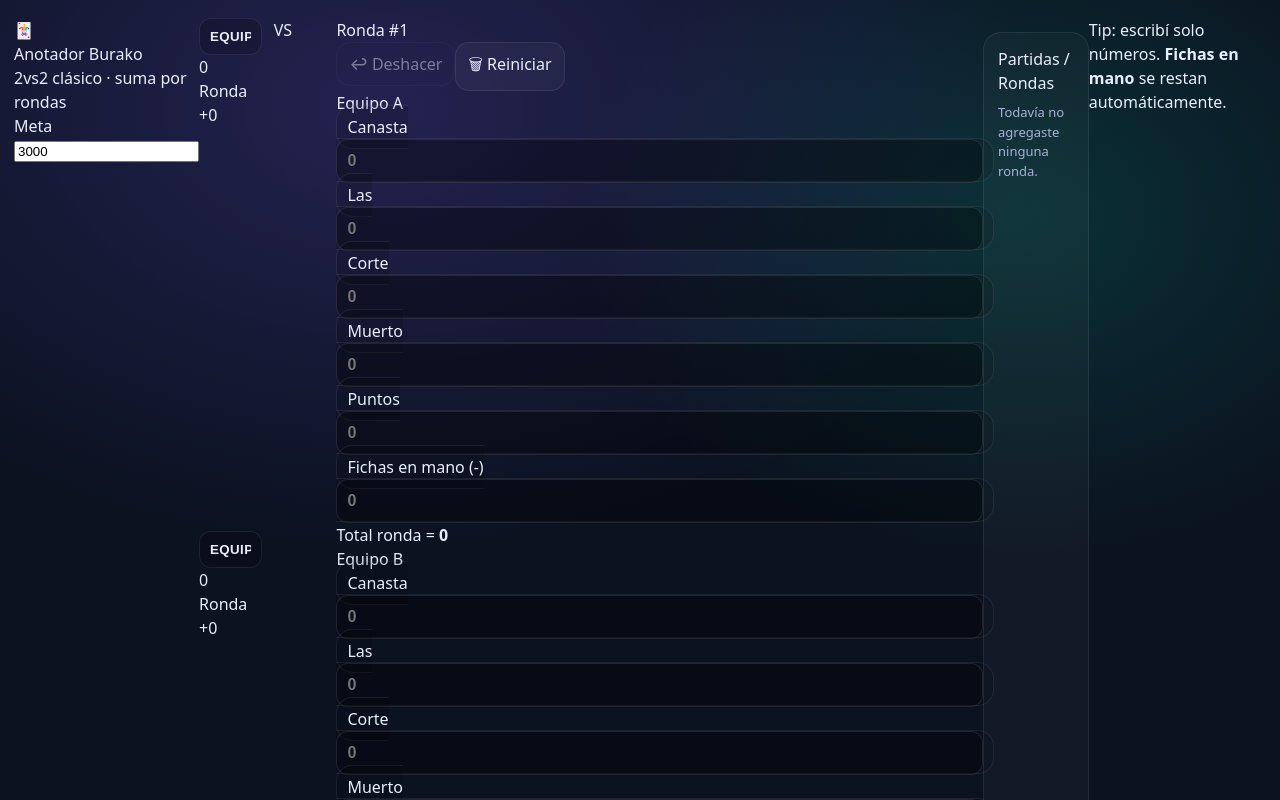
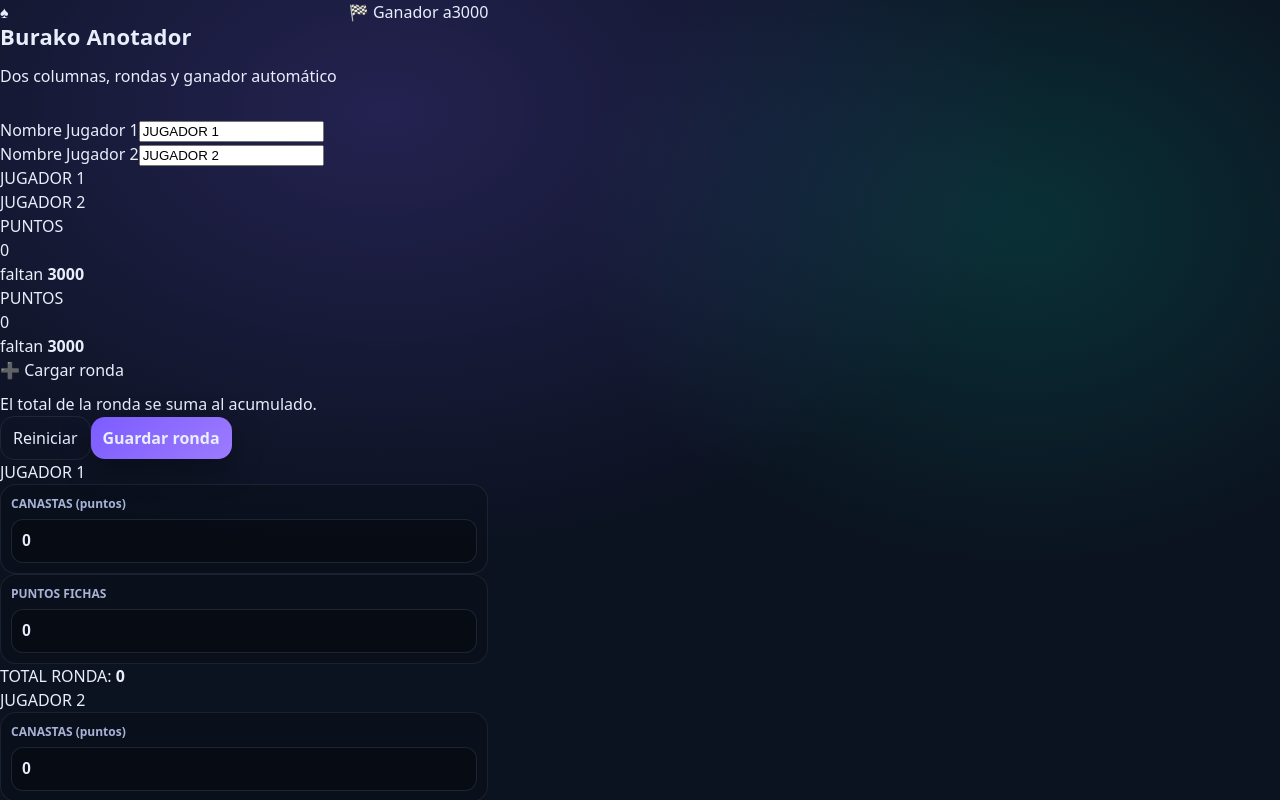
Before and after one commit to polohkshub/burako-anotador, a React (Vite) app: page / in a window 1280 px wide. Shown: the top 800 px of the page. Built offline with nearby package versions, Linux system fonts and the light colour scheme.

Commit message:
Update App.jsx

```diff
--- a/src/App.jsx
+++ b/src/App.jsx
@@ -1,314 +1,320 @@
-import { useEffect, useMemo, useState } from "react";
+import React, { useMemo, useState } from "react";
 import "./App.css";
 
-const GOAL_DEFAULT = 3000;
+const GOAL = 3000;
 
-function n(v) {
-  const x = Number(v);
-  return Number.isFinite(x) ? x : 0;
+const emptyRound = () => ({
+  j1: { canastas: 0, puntosFichas: 0 },
+  j2: { canastas: 0, puntosFichas: 0 },
+});
+
+function clampNumber(v) {
+  const n = Number(v);
+  if (Number.isNaN(n)) return 0;
+  return n;
 }
 
-function sumRound(r) {
-  // canasta + las + corte + muerto + puntos - fichasMano
-  return (
-    n(r.canasta) +
-    n(r.las) +
-    n(r.corte) +
-    n(r.muerto) +
-    n(r.puntos) -
-    n(r.fichasMano)
-  );
-}
-
-function format(num) {
-  try {
-    return new Intl.NumberFormat("es-AR").format(num);
-  } catch {
-    return String(num);
-  }
+function calcRoundTotal(player) {
+  // total por ronda = canastas + puntos fichas
+  return clampNumber(player.canastas) + clampNumber(player.puntosFichas);
 }
 
 export default function App() {
-  const [goal, setGoal] = useState(GOAL_DEFAULT);
+  const [player1Name, setPlayer1Name] = useState("JUGADOR 1");
+  const [player2Name, setPlayer2Name] = useState("JUGADOR 2");
 
-  // 2vs2 clásico
-  const [leftName, setLeftName] = useState("Equipo A");
-  const [rightName, setRightName] = useState("Equipo B");
+  const [round, setRound] = useState(emptyRound());
+  const [rounds, setRounds] = useState([]); // historial
 
-  const [round, setRound] = useState(1);
+  const totals = useMemo(() => {
+    let j1 = 0;
+    let j2 = 0;
 
-  const [A, setA] = useState({
-    canasta: "",
-    las: "",
-    corte: "",
-    muerto: "",
-    puntos: "",
-    fichasMano: "",
-  });
-
-  const [B, setB] = useState({
-    canasta: "",
-    las: "",
-    corte: "",
-    muerto: "",
-    puntos: "",
-    fichasMano: "",
-  });
-
-  const [totalA, setTotalA] = useState(0);
-  const [totalB, setTotalB] = useState(0);
-
-  const [history, setHistory] = useState([]); // guarda rondas
-
-  const roundTotalA = useMemo(() => sumRound(A), [A]);
-  const roundTotalB = useMemo(() => sumRound(B), [B]);
-
-  const winner =
-    totalA >= goal && totalB >= goal
-      ? "EMPATE"
-      : totalA >= goal
-      ? leftName
-      : totalB >= goal
-      ? rightName
-      : null;
-
-  useEffect(() => {
-    if (!winner) return;
-    // alerta simple para celu
-    setTimeout(() => {
-      alert(`🏆 Ganó ${winner} 🎉\n\nMarcador:\n${leftName}: ${format(totalA)}\n${rightName}: ${format(totalB)}`);
-    }, 100);
-    // eslint-disable-next-line react-hooks/exhaustive-deps
-  }, [winner]);
-
-  function setField(setter, key, value) {
-    // permite vacío o números
-    if (value === "") {
-      setter((p) => ({ ...p, [key]: "" }));
-      return;
-    }
-    // permitir negativos por si alguien quiere
-    const cleaned = value.replace(",", ".");
-    if (/^-?\d*\.?\d*$/.test(cleaned)) {
-      setter((p) => ({ ...p, [key]: cleaned }));
-    }
+    for (const r of rounds) {
+      j1 += r.j1.total;
+      j2 += r.j2.total;
     }
 
-  function clearInputs() {
-    setA({
-      canasta: "",
-      las: "",
-      corte: "",
-      muerto: "",
-      puntos: "",
-      fichasMano: "",
-    });
-    setB({
-      canasta: "",
-      las: "",
-      corte: "",
-      muerto: "",
-      puntos: "",
-      fichasMano: "",
-    });
+    return { j1, j2 };
+  }, [rounds]);
+
+  const winner = useMemo(() => {
+    const w1 = totals.j1 >= GOAL;
+    const w2 = totals.j2 >= GOAL;
+
+    if (w1 && w2) {
+      if (totals.j1 === totals.j2) return { tie: true };
+      return totals.j1 > totals.j2
+        ? { name: player1Name, score: totals.j1 }
+        : { name: player2Name, score: totals.j2 };
+    }
+
+    if (w1) return { name: player1Name, score: totals.j1 };
+    if (w2) return { name: player2Name, score: totals.j2 };
+    return null;
+  }, [totals, player1Name, player2Name]);
+
+  const currentRoundTotals = useMemo(() => {
+    const j1Total = calcRoundTotal(round.j1);
+    const j2Total = calcRoundTotal(round.j2);
+    return { j1Total, j2Total };
+  }, [round]);
+
+  function updateRound(side, field, value) {
+    setRound((prev) => ({
+      ...prev,
+      [side]: {
+        ...prev[side],
+        [field]: value,
+      },
+    }));
   }
 
   function addRound() {
-    const addA = roundTotalA;
-    const addB = roundTotalB;
+    const j1 = {
+      canastas: clampNumber(round.j1.canastas),
+      puntosFichas: clampNumber(round.j1.puntosFichas),
+    };
+    const j2 = {
+      canastas: clampNumber(round.j2.canastas),
+      puntosFichas: clampNumber(round.j2.puntosFichas),
+    };
 
-    const nextTotalA = totalA + addA;
-    const nextTotalB = totalB + addB;
+    const newRound = {
+      id: crypto?.randomUUID?.() ?? String(Date.now()),
+      date: new Date().toISOString(),
+      j1: { ...j1, total: calcRoundTotal(j1) },
+      j2: { ...j2, total: calcRoundTotal(j2) },
+    };
 
-    setHistory((h) => [
-      {
-        round,
-        A: addA,
-        B: addB,
-        totalA: nextTotalA,
-        totalB: nextTotalB,
-      },
-      ...h,
-    ]);
-
-    setTotalA(nextTotalA);
-    setTotalB(nextTotalB);
-
-    setRound((r) => r + 1);
-    clearInputs();
+    setRounds((prev) => [newRound, ...prev]);
+    setRound(emptyRound());
   }
 
-  function undoLast() {
-    if (history.length === 0) return;
-    const [last, ...rest] = history;
-    // volvemos al total anterior
-    const prevTotalA = totalA - last.A;
-    const prevTotalB = totalB - last.B;
-    setTotalA(prevTotalA);
-    setTotalB(prevTotalB);
-    setHistory(rest);
-    setRound((r) => Math.max(1, r - 1));
+  function removeRound(id) {
+    setRounds((prev) => prev.filter((r) => r.id !== id));
   }
 
   function resetAll() {
-    if (!confirm("¿Reiniciar todo el anotador?")) return;
-    setTotalA(0);
-    setTotalB(0);
-    setHistory([]);
-    setRound(1);
-    clearInputs();
+    if (!confirm("¿Seguro que querés reiniciar todo?")) return;
+    setRounds([]);
+    setRound(emptyRound());
   }
 
   return (
-    <div className="page">
-      <header className="topbar">
+    <div className="app">
+      <header className="header">
         <div className="brand">
-          <div className="logo">🃏</div>
+          <div className="logo">♠</div>
           <div>
-            <div className="title">Anotador Burako</div>
-            <div className="subtitle">2vs2 clásico · suma por rondas</div>
+            <h1>Burako Anotador</h1>
+            <p>Dos columnas, rondas y ganador automático</p>
           </div>
         </div>
 
         <div className="goal">
-          <span className="goalLabel">Meta</span>
-          <input
-            className="goalInput"
-            value={goal}
-            onChange={(e) => setGoal(n(e.target.value))}
-            inputMode="numeric"
-          />
+          <span className="pill">🏁 Ganador a</span>
+          <span className="goalNumber">{GOAL}</span>
         </div>
       </header>
 
-      <section className="scoreboard">
-        <div className={`scoreCard ${winner === leftName ? "win" : ""}`}>
+      {winner && (
+        <div className="winnerCard">
+          {winner.tie ? (
+            <>
+              <div className="winnerTitle">🤝 ¡Empate!</div>
+              <div className="winnerText">
+                Los dos llegaron a {GOAL}. Esto se pone picante 😏
+              </div>
+            </>
+          ) : (
+            <>
+              <div className="winnerTitle">🏆 ¡GANADOR!</div>
+              <div className="winnerName">{winner.name}</div>
+              <div className="winnerText">Llegó a {winner.score} puntos</div>
+            </>
+          )}
+        </div>
+      )}
+
+      <section className="names">
+        <div className="nameBox">
+          <label>Nombre Jugador 1</label>
           <input
-            className="teamName"
-            value={leftName}
-            onChange={(e) => setLeftName(e.target.value)}
+            value={player1Name}
+            onChange={(e) => setPlayer1Name(e.target.value)}
+            placeholder="Jugador 1"
           />
-          <div className="bigScore">{format(totalA)}</div>
-          <div className="smallInfo">Ronda +{format(roundTotalA)}</div>
         </div>
-
-        <div className="vs">VS</div>
-
-        <div className={`scoreCard ${winner === rightName ? "win" : ""}`}>
+        <div className="nameBox">
+          <label>Nombre Jugador 2</label>
           <input
-            className="teamName"
-            value={rightName}
-            onChange={(e) => setRightName(e.target.value)}
+            value={player2Name}
+            onChange={(e) => setPlayer2Name(e.target.value)}
+            placeholder="Jugador 2"
           />
-          <div className="bigScore">{format(totalB)}</div>
-          <div className="smallInfo">Ronda +{format(roundTotalB)}</div>
         </div>
       </section>
 
-      <section className="panel">
-        <div className="panelHeader">
-          <div className="panelTitle">Ronda #{round}</div>
-          <div className="panelActions">
-            <button className="btn ghost" onClick={undoLast} disabled={history.length === 0}>
-              ↩ Deshacer
+      <section className="board">
+        <div className="colHead">
+          <div className="colTitle">{player1Name}</div>
+          <div className="colTitle">{player2Name}</div>
+        </div>
+
+        <div className="scoreRow">
+          <div className="scoreBox">
+            <div className="scoreLabel">PUNTOS</div>
+            <div className="scoreValue">{totals.j1}</div>
+            <div className="scoreSub">
+              faltan <b>{Math.max(0, GOAL - totals.j1)}</b>
+            </div>
+          </div>
+
+          <div className="scoreBox">
+            <div className="scoreLabel">PUNTOS</div>
+            <div className="scoreValue">{totals.j2}</div>
+            <div className="scoreSub">
+              faltan <b>{Math.max(0, GOAL - totals.j2)}</b>
+            </div>
+          </div>
+        </div>
+
+        <div className="roundCard">
+          <div className="roundHeader">
+            <div>
+              <div className="roundTitle">➕ Cargar ronda</div>
+              <div className="roundHint">
+                El total de la ronda se suma al acumulado.
+              </div>
+            </div>
+
+            <div className="roundButtons">
+              <button className="btn ghost" onClick={resetAll}>
+                Reiniciar
               </button>
-            <button className="btn danger" onClick={resetAll}>
-              🗑 Reiniciar
+              <button className="btn primary" onClick={addRound}>
+                Guardar ronda
               </button>
             </div>
           </div>
 
           <div className="grid2">
-          <TeamForm
-            title={leftName}
-            data={A}
-            onChange={(key, value) => setField(setA, key, value)}
-          />
-          <TeamForm
-            title={rightName}
-            data={B}
-            onChange={(key, value) => setField(setB, key, value)}
+            <div className="playerCard">
+              <div className="playerCardTitle">{player1Name}</div>
+
+              <div className="field">
+                <label>CANASTAS (puntos)</label>
+                <input
+                  type="number"
+                  value={round.j1.canastas}
+                  onChange={(e) => updateRound("j1", "canastas", e.target.value)}
                 />
               </div>
 
-        <div className="footerActions">
-          <button className="btn primary" onClick={addRound}>
-            ➕ Agregar ronda (sumar al total)
-          </button>
+              <div className="field">
+                <label>PUNTOS FICHAS</label>
+                <input
+                  type="number"
+                  value={round.j1.puntosFichas}
+                  onChange={(e) =>
+                    updateRound("j1", "puntosFichas", e.target.value)
+                  }
+                />
               </div>
-      </section>
+
+              <div className="totalLine">
+                TOTAL RONDA: <b>{currentRoundTotals.j1Total}</b>
+              </div>
+            </div>
+
+            <div className="playerCard">
+              <div className="playerCardTitle">{player2Name}</div>
+
+              <div className="field">
+                <label>CANASTAS (puntos)</label>
+                <input
+                  type="number"
+                  value={round.j2.canastas}
+                  onChange={(e) => updateRound("j2", "canastas", e.target.value)}
+                />
+              </div>
+
+              <div className="field">
+                <label>PUNTOS FICHAS</label>
+                <input
+                  type="number"
+                  value={round.j2.puntosFichas}
+                  onChange={(e) =>
+                    updateRound("j2", "puntosFichas", e.target.value)
+                  }
+                />
+              </div>
+
+              <div className="totalLine">
+                TOTAL RONDA: <b>{currentRoundTotals.j2Total}</b>
+              </div>
+            </div>
+          </div>
+        </div>
 
         <section className="history">
-        <div className="historyTitle">Partidas / Rondas</div>
-
-        {history.length === 0 ? (
-          <div className="empty">Todavía no agregaste ninguna ronda.</div>
-        ) : (
-          <div className="historyList">
-            {history.map((h) => (
-              <div className="historyRow" key={h.round}>
-                <div className="historyRound">Ronda {h.round}</div>
-                <div className="historyCols">
-                  <div className="historyCol">
-                    <div className="pill">{leftName}</div>
-                    <div className="delta">+{format(h.A)}</div>
-                    <div className="tot">Total: {format(h.totalA)}</div>
-                  </div>
-                  <div className="historyCol">
-                    <div className="pill">{rightName}</div>
-                    <div className="delta">+{format(h.B)}</div>
-                    <div className="tot">Total: {format(h.totalB)}</div>
+          <div className="historyHeader">
+            <h2>📜 Rondas</h2>
+            <div className="small">
+              {rounds.length} {rounds.length === 1 ? "ronda" : "rondas"}
             </div>
           </div>
+
+          {rounds.length === 0 ? (
+            <div className="empty">Todavía no hay rondas guardadas.</div>
+          ) : (
+            <div className="roundList">
+              {rounds.map((r, idx) => (
+                <div className="roundItem" key={r.id}>
+                  <div className="roundIndex">#{rounds.length - idx}</div>
+
+                  <div className="roundCols">
+                    <div className="roundCol">
+                      <div className="roundColName">{player1Name}</div>
+                      <div className="roundStat">
+                        Canastas: <b>{r.j1.canastas}</b>
+                      </div>
+                      <div className="roundStat">
+                        Fichas: <b>{r.j1.puntosFichas}</b>
+                      </div>
+                      <div className="roundTotal">
+                        Total: <b>{r.j1.total}</b>
+                      </div>
+                    </div>
+
+                    <div className="roundCol">
+                      <div className="roundColName">{player2Name}</div>
+                      <div className="roundStat">
+                        Canastas: <b>{r.j2.canastas}</b>
+                      </div>
+                      <div className="roundStat">
+                        Fichas: <b>{r.j2.puntosFichas}</b>
+                      </div>
+                      <div className="roundTotal">
+                        Total: <b>{r.j2.total}</b>
+                      </div>
+                    </div>
+                  </div>
+
+                  <button className="btn danger" onClick={() => removeRound(r.id)}>
+                    Borrar
+                  </button>
                 </div>
               ))}
             </div>
           )}
         </section>
+      </section>
 
-      <footer className="footnote">
-        Tip: escribí solo números. <b>Fichas en mano</b> se restan automáticamente.
+      <footer className="footer">
+        Hecho con ❤️ para anotar Burako sin quilombos.
       </footer>
     </div>
   );
 }
-
-function TeamForm({ title, data, onChange }) {
-  return (
-    <div className="teamBox">
-      <div className="teamBoxTitle">{title}</div>
-
-      <div className="fields">
-        <Field label="Canasta" value={data.canasta} onChange={(v) => onChange("canasta", v)} />
-        <Field label="Las" value={data.las} onChange={(v) => onChange("las", v)} />
-        <Field label="Corte" value={data.corte} onChange={(v) => onChange("corte", v)} />
-        <Field label="Muerto" value={data.muerto} onChange={(v) => onChange("muerto", v)} />
-        <Field label="Puntos" value={data.puntos} onChange={(v) => onChange("puntos", v)} />
-        <Field
-          label="Fichas en mano (-)"
-          value={data.fichasMano}
-          onChange={(v) => onChange("fichasMano", v)}
-        />
-      </div>
-
-      <div className="calc">
-        Total ronda = <b>{format(sumRound(data))}</b>
-      </div>
-    </div>
-  );
-}
-
-function Field({ label, value, onChange }) {
-  return (
-    <label className="field">
-      <span className="fieldLabel">{label}</span>
-      <input
-        className="fieldInput"
-        value={value}
-        onChange={(e) => onChange(e.target.value)}
-        inputMode="numeric"
-        placeholder="0"
-      />
-    </label>
-  );
-}
```
Lines whose indentation alone changed are shown as unchanged.
